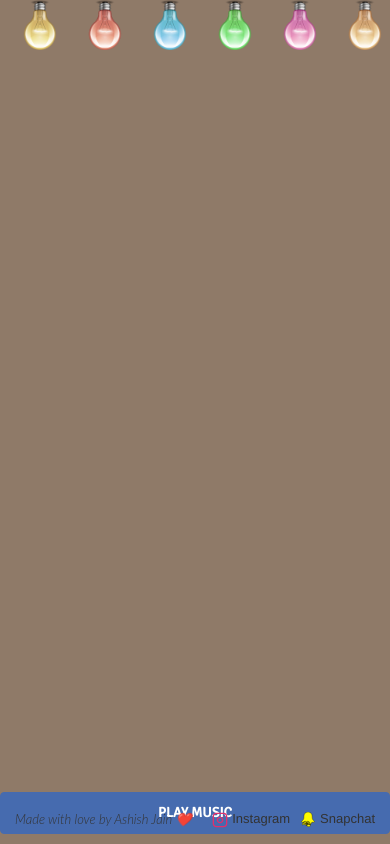
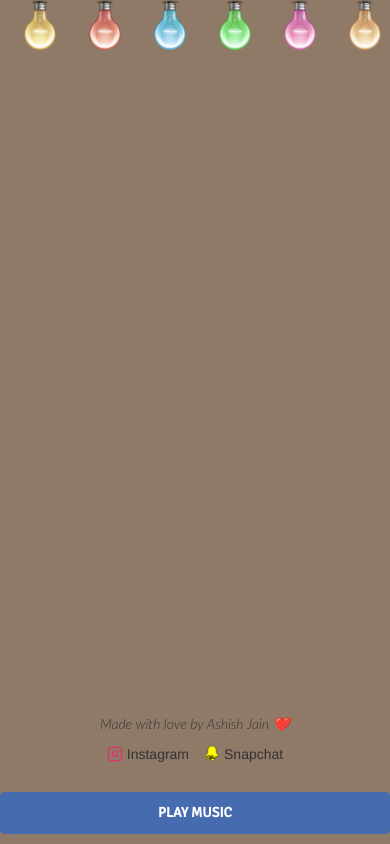
Before and after one commit to ashish-jain-here/birthday, a website: page index.html in a window 390 px wide. Both pictures are taken after a click on the button "TURN ON LIGHTS". Drawn offline with nearby package versions, Linux system fonts and the light colour scheme.

Commit message:
Hide footer initially and improve mobile layout

```diff
--- a/effect.js
+++ b/effect.js
@@ -36,6 +36,7 @@ $('document').ready(function(){
 		$('#bulb_pink').addClass('bulb-glow-pink');
 		$('#bulb_orange').addClass('bulb-glow-orange');
 		$('body').addClass('peach');
+		$('.custom-footer').addClass('visible');
 		$(this).fadeOut('slow').delay(1000).promise().done(function(){
 			$('#play').fadeIn('slow');
 		});
--- a/index.html
+++ b/index.html
@@ -204,6 +204,11 @@
 					justify-content: space-between;
 					align-items: center;
 					pointer-events: none;
+					opacity: 0; /* Hidden initially */
+					transition: opacity 2s, color 1s, text-shadow 1s;
+				}
+				.custom-footer.visible {
+					opacity: 1;
 				}
 				.custom-footer > div {
 					pointer-events: auto;
@@ -220,14 +225,16 @@
 				}
 				@media (max-width: 768px) {
 					.custom-footer {
-						bottom: 15px;
+						flex-direction: column;
+						bottom: 80px; /* Placed above the buttons on mobile */
 						padding: 0 15px;
+						gap: 10px;
 					}
 					.custom-footer .social-links {
-						gap: 10px !important;
+						gap: 15px !important;
 					}
 					.custom-footer p, .custom-footer a {
-						font-size: 13px !important;
+						font-size: 14px !important;
 					}
 				}
 			</style>
```
